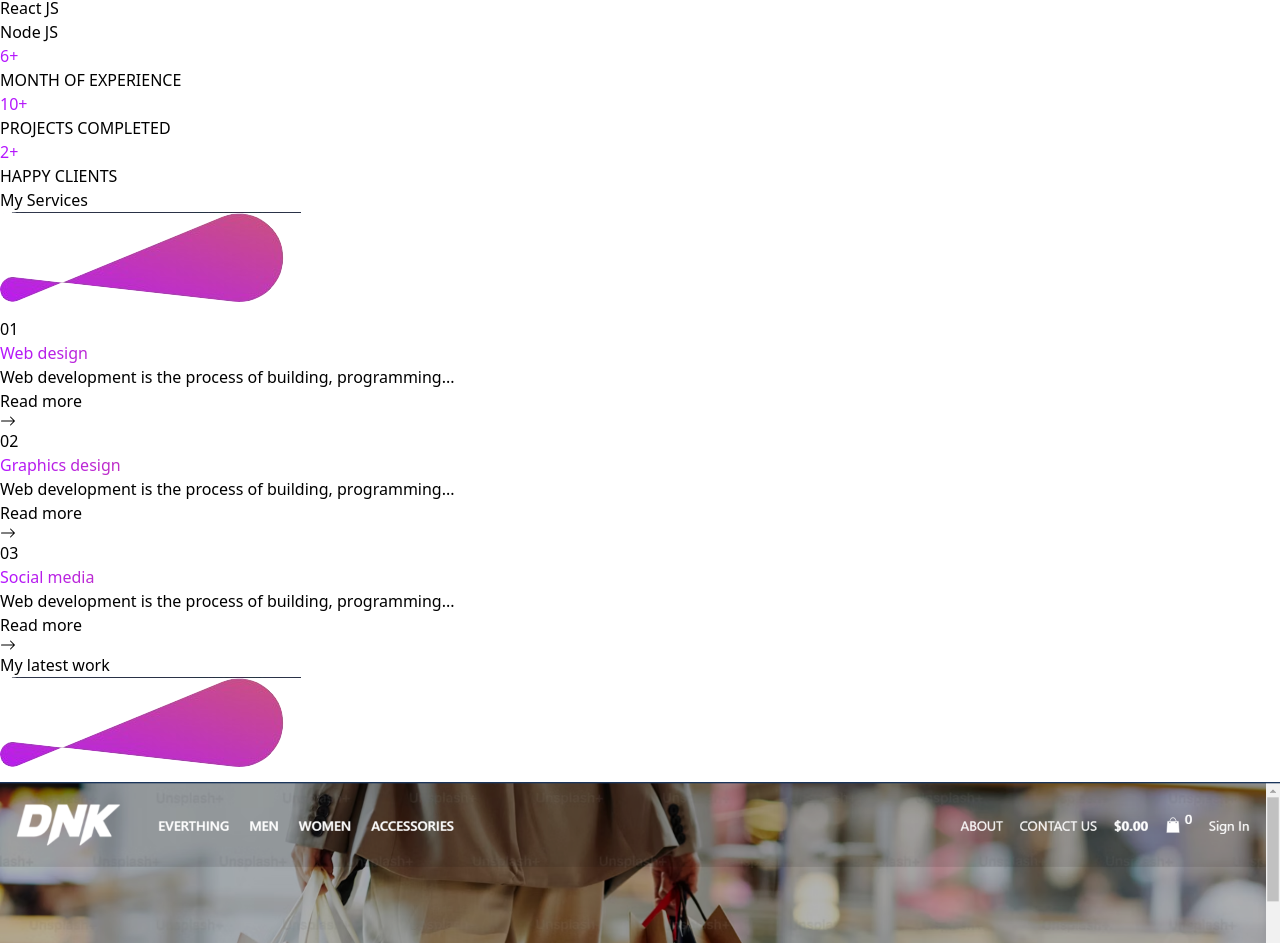
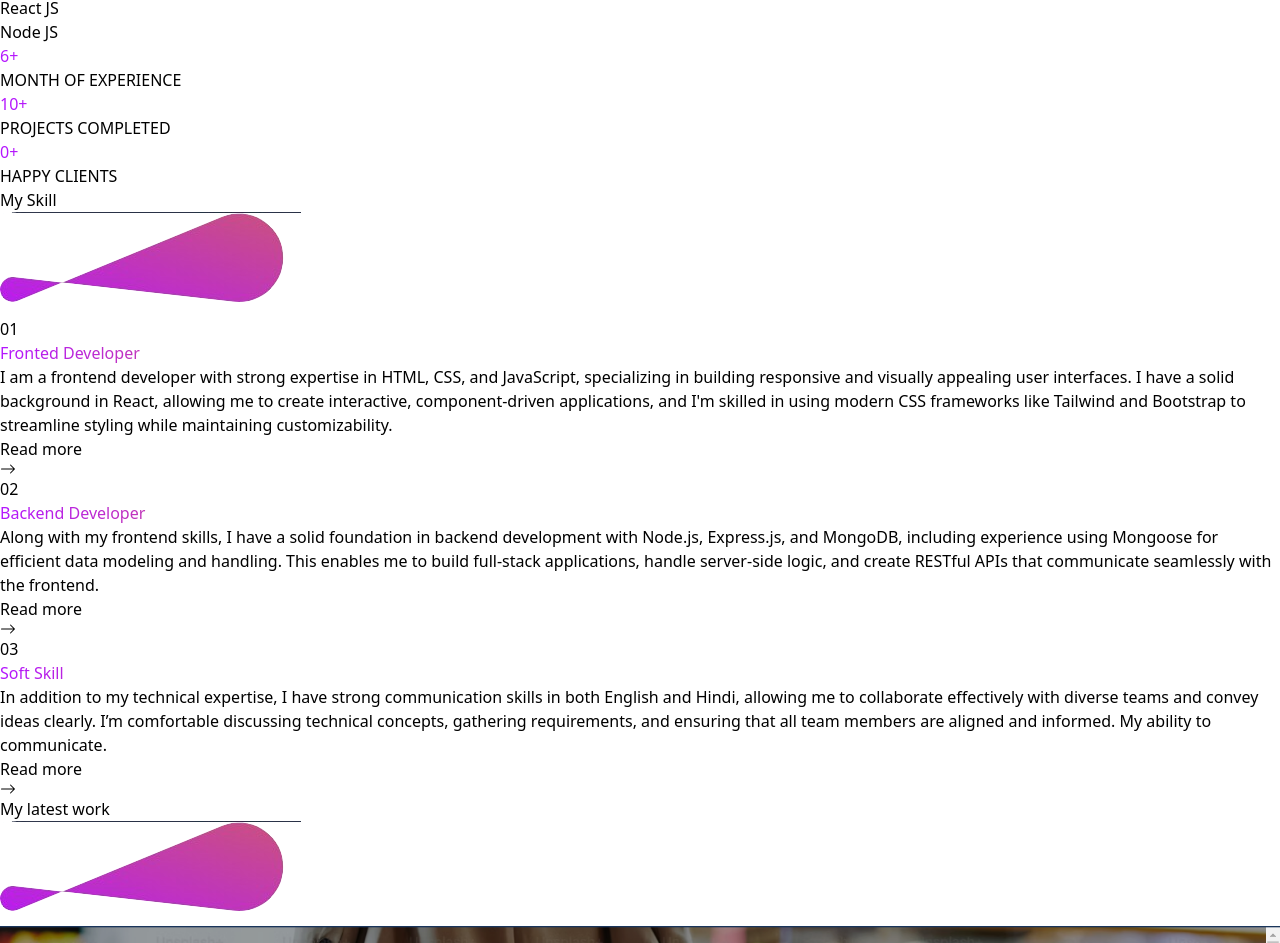
Before and after one commit to lucky-devloper/Portfolio, a React (Vite) app: page / in a window 1280 px wide. Shown: the part 3352-4295 px from the top of the page. Built offline with nearby package versions, Linux system fonts and the light colour scheme.

Commit message:
change data

```diff
--- a/src/Components/Aboutpage.jsx
+++ b/src/Components/Aboutpage.jsx
@@ -54,7 +54,7 @@ function Aboutpage() {
                     <p className='text-[12px] lg:text-[20px] text-center'>PROJECTS COMPLETED</p>
                 </div>
                 <div className=' h-[80px] w-[33%] flex flex-col justify-center items-center font-semibold'>
-                    <h1 className='text-gradient text-[25px] lg:text-5xl'>2+</h1>
+                    <h1 className='text-gradient text-[25px] lg:text-5xl'>0+</h1>
                     <p className='text-[12px] lg:text-[20px] text-center'>HAPPY CLIENTS</p>
                 </div>
             </div>
--- a/src/Components/Homepage.jsx
+++ b/src/Components/Homepage.jsx
@@ -1,5 +1,6 @@
 import React from 'react'
 import profile from '../assets/profile.jpg'
+import { Link } from 'react-scroll'
 
 function Homepage() {
     return (
@@ -18,7 +19,7 @@ function Homepage() {
             </div>
             <p className='text-[15px] lg:text-xl lg:w-[50%] text-center w-[70%]'>I am a frontend developer from Bihar, India with 6 month of experience in freelancer as a fronted developer.</p>
             <div className='w-[100%] h-[50px] lg:h-[60px] flex justify-center items-center gap-5'>
-                <button className='w-[130px] h-[100%] lg:w-[160px] lg:text-[15px] font-semibold text-[13px] rounded-full bg-gradient-to-r from-pink-400 via-red-500 to-orange-400 lg:hover:border-2 lg:hover border-white'>Connect With Me</button>
+                <Link to='contact' smooth={true} duration={500} style={{ cursor: 'pointer' }} className='w-[130px] h-[100%] lg:w-[160px] lg:text-[15px] font-semibold text-[13px] rounded-full bg-gradient-to-r from-pink-400 via-red-500 to-orange-400 lg:hover:border-2 lg:hover border-white text-center flex items-center justify-center'>Connect With Me</Link>
                 <a href="https://amaranth-rosalyn-74.tiiny.site" className='h-[100%] w-[120px] lg:w-[150px] border-2 border-white text-[13px] lg:text-[16px] font-semibold lg:hover:border-blue-600 rounded-full flex items-center justify-center'>My resume</a>
             </div>
         </div>
--- a/src/Components/Projectpage.jsx
+++ b/src/Components/Projectpage.jsx
@@ -15,16 +15,16 @@ function Projectpage() {
             </div>
             <div className='w-[100%] lg:w-[80%] h-fit grid grid-cols-2 lg:grid-cols-3 gap-2 lg:gap-5'>
                 <div className='w-[100%] h-[100px] lg:h-[250px] rounded-md overflow-hidden hover:border-pink-500 hover:border-4 hover:scale-105 transform transition-transform duration-300'>
-                    <img src={ecommerce} alt="" className='w-[100%] h-[100%] object-cover' />
+                    <a href="https://e-commerce-in-react-plum.vercel.app/"><img src={ecommerce} alt="" className='w-[100%] h-[100%] object-cover' /></a>
                 </div>
                 <div className='w-[100%] h-[100px] lg:h-[250px] rounded-md overflow-hidden hover:border-pink-500 hover:border-4 hover:scale-105 transform transition-transform duration-300'>
-                    <img src={pasteapp} alt="" className='w-[100%] h-[100%] object-cover' />
+                    <a href="https://paste-editer.vercel.app/"><img src={pasteapp} alt="" className='w-[100%] h-[100%] object-cover' /></a>
                 </div>
                 <div className='w-[100%] h-[100px] lg:h-[250px] rounded-md overflow-hidden hover:border-pink-500 hover:border-4 hover:scale-105 transform transition-transform duration-300'>
-                    <img src={managementapp} alt="" className='w-[100%] h-[100%] object-cover' />
+                    <a href="https://employee-management-tau-green.vercel.app/"><img src={managementapp} alt="" className='w-[100%] h-[100%] object-cover' /></a>
                 </div>
                 <div className='w-[100%] h-[100px] lg:h-[250px] bg-white rounded-md overflow-hidden hover:border-pink-500 hover:border-4 hover:scale-105 transform transition-transform duration-300'>
-                    <img src={expanceapp} alt="" className='w-[100%] h-[100%] object-cover' />
+                    <a href="https://expense-tracker-dusky-two.vercel.app/"><img src={expanceapp} alt="" className='w-[100%] h-[100%] object-cover' /></a>
                 </div>
             </div>
             <div className='w-[100%] flex justify-center h-[50px] lg:h-[60px] mt-5'>
--- a/src/Components/ServiceCard.jsx
+++ b/src/Components/ServiceCard.jsx
@@ -1,12 +1,12 @@
 import React from 'react'
 import { BsArrowRight } from "react-icons/bs";
 
-function ServiceCard({ cardno, title }) {
+function ServiceCard({ cardno, title, caption }) {
     return (
-        <div className='w-[100%] h-[200px] lg:h-[250px] border-white border-2 hover:border-pink-600 hover:bg-pink-600 hover:bg-opacity-[0.2] hover:scale-105 transform transition-transform duration-300 rounded-md p-2 flex flex-col justify-center gap-3'>
+        <div className='w-[100%] min-h-[240px] lg:min-h-[250px] border-white border-2 hover:border-pink-600 hover:bg-pink-600 hover:bg-opacity-[0.2] hover:scale-105 transform transition-transform duration-300 rounded-md p-2 flex flex-col justify-center gap-3'>
             <h1 className='text-[18px] lg:text-4xl font-semibold'>{cardno}</h1>
             <h2 className='text-3xl lg:text-4xl font-semibold services-format'>{title}</h2>
-            <p className='text-gray-200 font-semibold lg:text-xl'>Web development is the process of building, programming...</p>
+            <p className='text-gray-200 text-[13px] font-semibold lg:text-[14px]'>{caption}</p>
             <div className='flex items-center gap-2 lg:text-xl'>
                 <button>Read more</button>
                 <BsArrowRight className='text-[20px] font-semibold lg:text-2xl' />
--- a/src/Components/ServicesPage.jsx
+++ b/src/Components/ServicesPage.jsx
@@ -6,13 +6,13 @@ function ServicesPage() {
     return (
         <div id='service' className='w-[100%] h-[100%] px-4 lg:p-0 lg:flex lg:flex-col lg:items-center'>
             <div className='w-[100%] h-[140px] relative flex items-center lg:justify-center'>
-                <h1 className="text-4xl lg:text-6xl font-bold z-20 relative">My Services</h1>
-                <img src={tag} alt="" className="w-[120px] lg:w-[185px] absolute top-14 left-36 lg:top-17 lg:left-[50%] z-0" />
+                <h1 className="text-4xl lg:text-6xl font-bold z-20 relative">My Skill</h1>
+                <img src={tag} alt="" className="w-[120px] lg:w-[185px] absolute top-16 left-20 lg:top-17 lg:left-[52%] z-0" />
             </div>
-            <div className='w-[100%] lg:w-[80%] h-fit lg:h-[300px] flex flex-col lg:flex-row lg:items-center gap-4 lg:gap-6'>
-                <ServiceCard cardno={"01"} title={"Web design"} />
-                <ServiceCard cardno={"02"} title={"Graphics design"} />
-                <ServiceCard cardno={"03"} title={"Social media"} />
+            <div className='w-[100%] lg:w-[80%] h-fit lg:h-[350px] flex flex-col lg:flex-row lg:items-center gap-4 lg:gap-6'>
+                <ServiceCard cardno={"01"} title={"Fronted Developer"} caption={"I am a frontend developer with strong expertise in HTML, CSS, and JavaScript, specializing in building responsive and visually appealing user interfaces. I have a solid background in React, allowing me to create interactive, component-driven applications, and I'm skilled in using modern CSS frameworks like Tailwind and Bootstrap to streamline styling while maintaining customizability."} />
+                <ServiceCard cardno={"02"} title={"Backend Developer"} caption={"Along with my frontend skills, I have a solid foundation in backend development with Node.js, Express.js, and MongoDB, including experience using Mongoose for efficient data modeling and handling. This enables me to build full-stack applications, handle server-side logic, and create RESTful APIs that communicate seamlessly with the frontend."} />
+                <ServiceCard cardno={"03"} title={"Soft Skill"} caption={"In addition to my technical expertise, I have strong communication skills in both English and Hindi, allowing me to collaborate effectively with diverse teams and convey ideas clearly. I’m comfortable discussing technical concepts, gathering requirements, and ensuring that all team members are aligned and informed. My ability to communicate."} />
             </div>
         </div>
     )
```
